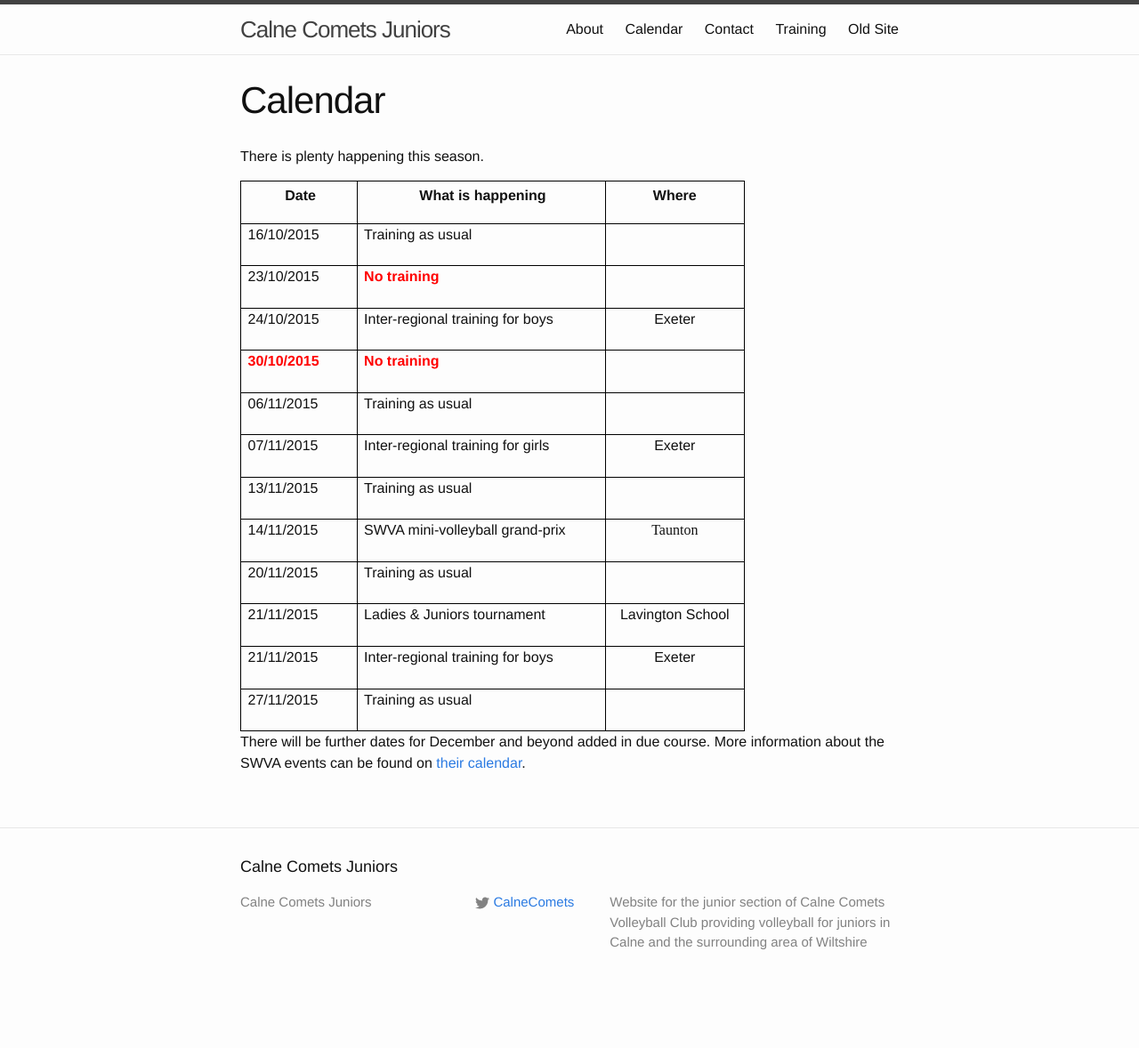
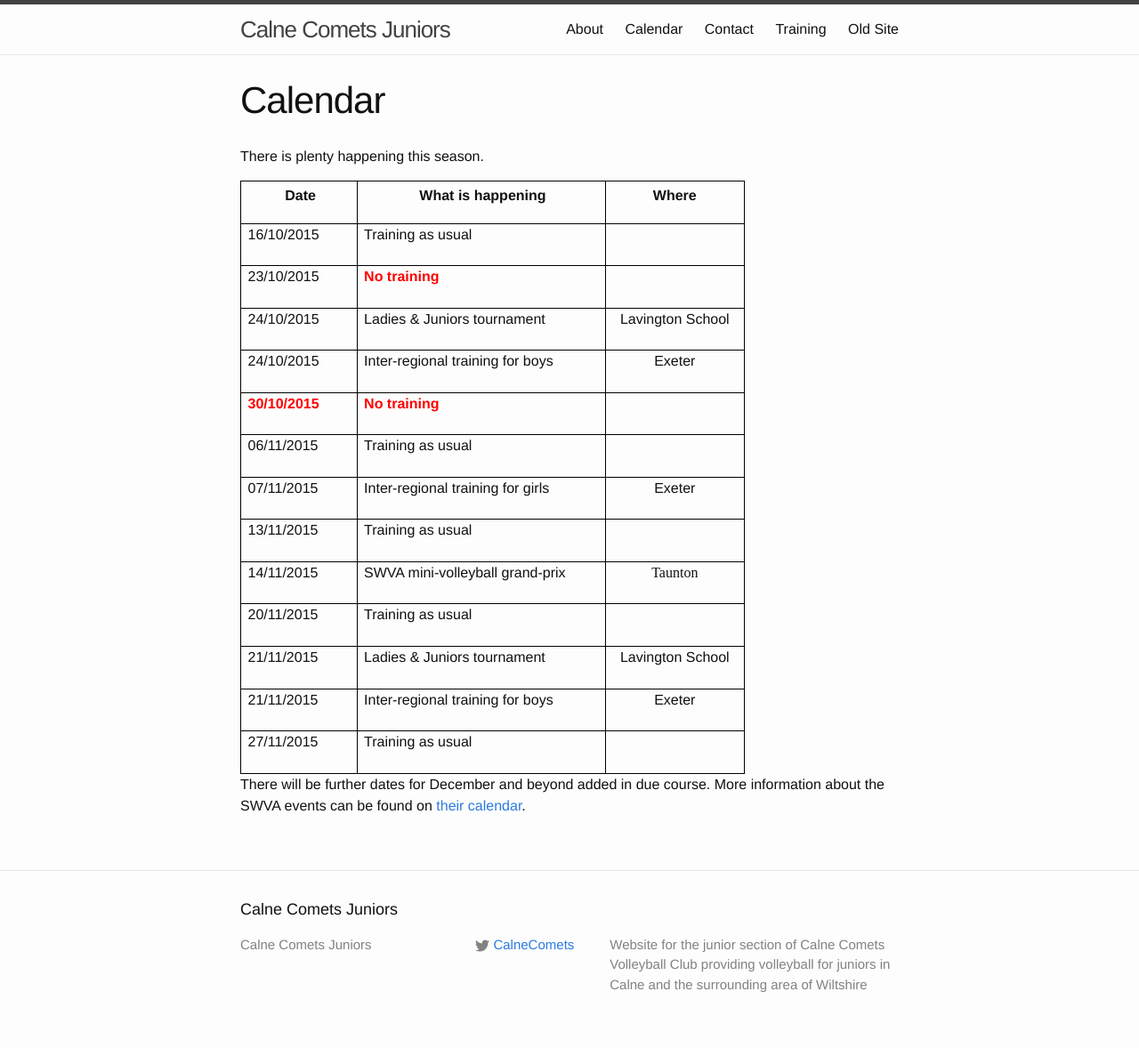
Before and after one commit to CalneComets/WebJuniors, a Jekyll site: the page built from calendar.md, in a window 1280 px wide. Shown: the whole page at 89% size. Built offline with Jekyll 4.4.1, drawn with Linux system fonts in a browser that asks for light colours; before the commit the page ends 1131 px from its top, so only the background shows below that.

Commit message:
Added ladies tournament on 24 October

```diff
--- a/calendar.md
+++ b/calendar.md
@@ -52,6 +52,17 @@ There is plenty happening this season.
                 <p align="center">&nbsp;</p>
                 </td>
                 </tr>
+                        <tr valign="top">
+                                <td width="123" style="border-top: none; border-bottom: 1px solid #000000; border-left: 1px solid #000000; border-right: none; padding-top: 0cm; padding-bottom: 0.2cm; padding-left: 0.2cm; padding-right: 0cm">
+                                        <p align="left" style="font-style: normal">24/10/2015</p>
+                                </td>
+                                <td width="275" style="border-top: none; border-bottom: 1px solid #000000; border-left: 1px solid #000000; border-right: none; padding-top: 0cm; padding-bottom: 0.2cm; padding-left: 0.2cm; padding-right: 0cm">
+                                        <p style="font-style: normal">Ladies &amp; Juniors tournament</p>
+                                </td>
+                                <td width="142" style="border-top: none; border-bottom: 1px solid #000000; border-left: 1px solid #000000; border-right: 1px solid #000000; padding-top: 0cm; padding-bottom: 0.2cm; padding-left: 0.2cm; padding-right: 0.2cm">
+                                        <p align="center">Lavington School</p>
+                                </td>
+                        </tr>
                         <tr valign="top">
                                 <td width="123" style="border-top: none; border-bottom: 1px solid #000000; border-left: 1px solid #000000; border-right: none; padding-top: 0cm; padding-bottom: 0.2cm; padding-left: 0.2cm; padding-right: 0cm">
                                         <p align="left">24/10/2015</p>
```
